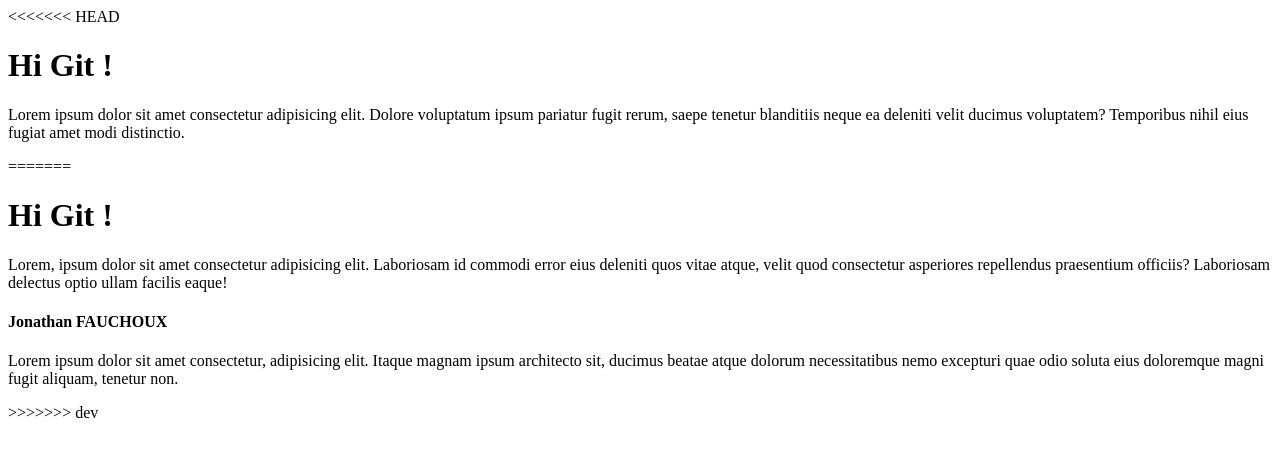
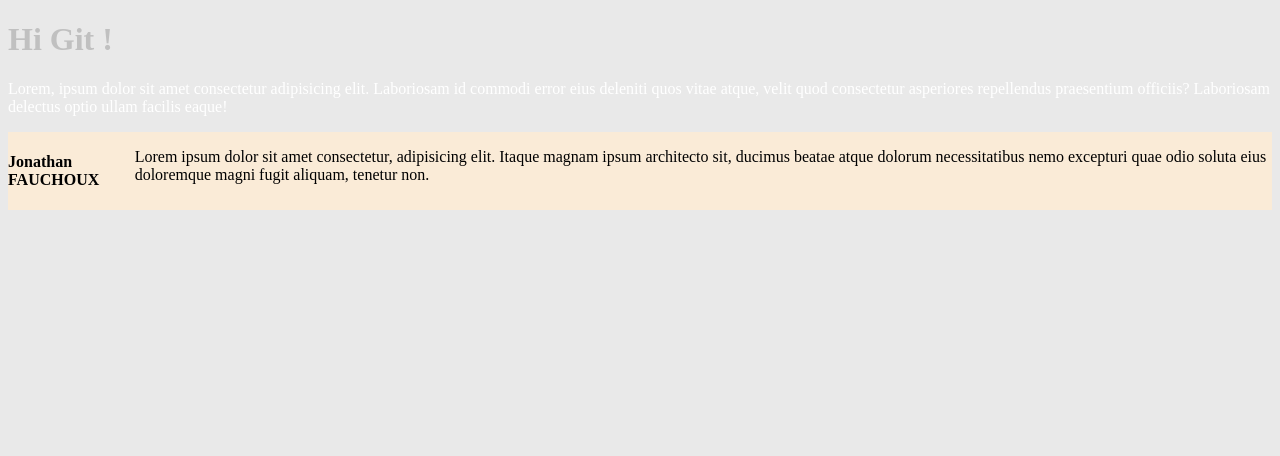
Before and after one commit to JonathanFauchoux/git, a plain HTML site: page index.html in a window 1280 px wide. Drawn offline with Linux system fonts and the light colour scheme.

Commit message:
master commit

```diff
--- a/index.html
+++ b/index.html
@@ -7,10 +7,6 @@
     <link rel="stylesheet" href="style.css">
 </head>
 <body>
-<<<<<<< HEAD
-    <h1>Hi Git !</h1>
-    <p>Lorem ipsum dolor sit amet consectetur adipisicing elit. Dolore voluptatum ipsum pariatur fugit rerum, saepe tenetur blanditiis neque ea deleniti velit ducimus voluptatem? Temporibus nihil eius fugiat amet modi distinctio.</p>
-=======
     <header>
         <h1>Hi Git !</h1>
         <p>Lorem, ipsum dolor sit amet consectetur adipisicing elit. Laboriosam id commodi error eius deleniti quos vitae atque, velit quod consectetur asperiores repellendus praesentium officiis? Laboriosam delectus optio ullam facilis eaque!</p>
@@ -20,6 +16,5 @@
         <p>Lorem ipsum dolor sit amet consectetur, adipisicing elit. Itaque magnam ipsum architecto sit, ducimus beatae atque dolorum necessitatibus nemo excepturi quae odio soluta eius doloremque magni fugit aliquam, tenetur non.</p>
 
     </footer>
->>>>>>> dev
 </body>
 </html>
--- a/style.css
+++ b/style.css
@@ -1,7 +1,3 @@
-<<<<<<< HEAD
-h1{
-    color: silver
-=======
 body{
     background-color: rgb(233, 233, 233);
 }
@@ -20,5 +16,4 @@ footer{
 }
 footer>p{
     color: black;
->>>>>>> dev
 }
```
